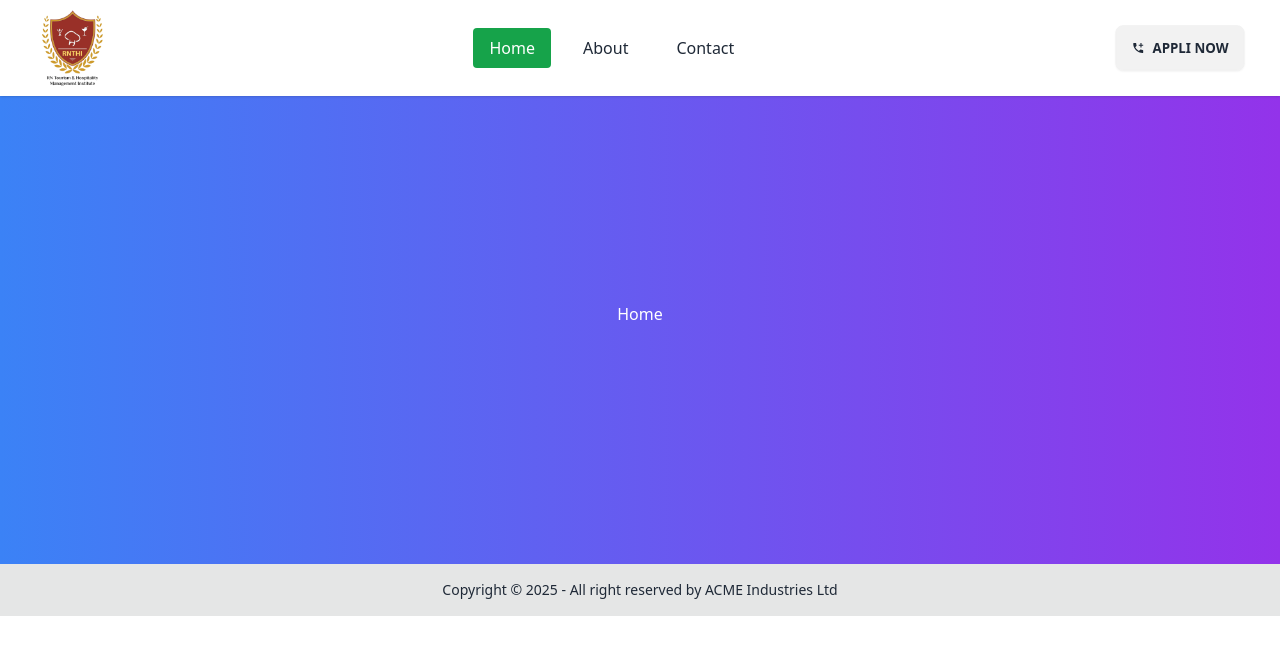
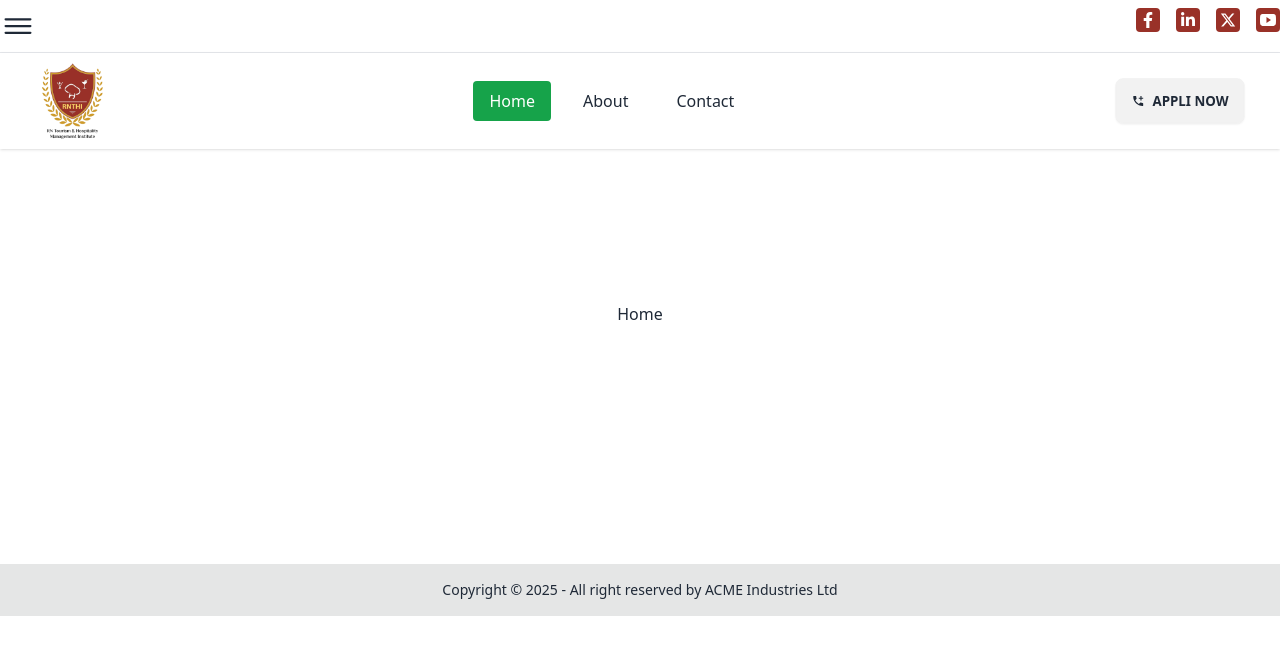
Before and after one commit to Hasibur14/RNTHI, a React (Vite) app: page / in a window 1280 px wide. Shown: the top 654 px of the page. Built offline with nearby package versions, Linux system fonts and the light colour scheme.

Commit message:
[ADD] sidebar

```diff
--- a/src/Layout/Root.jsx
+++ b/src/Layout/Root.jsx
@@ -1,11 +1,14 @@
 import { Outlet } from "react-router-dom";
 import Footer from "../components/Shared/Footer/Footer";
 import Navbar from "../components/Shared/Navbar/Navbar";
+import Sidebar from "../components/Sidebar/Sidebar";
 
 const Root = () => {
     return (
-        <div className="font-lato bg-gradient-to-r from-blue-500 to-purple-600 text-white">
+        <div className="">
             <div className="h-16 shadow-lg">
+                <Sidebar />
+                <hr />
                 <Navbar />
             </div>
             <div className="min-h-[calc(100vh-300px)] flex items-center justify-center">
--- a/src/components/Sidebar/Sidebar.jsx
+++ b/src/components/Sidebar/Sidebar.jsx
@@ -1,11 +1,56 @@
 import React from 'react'
+import { FaFacebookF, FaLinkedinIn } from 'react-icons/fa';
+import { FaXTwitter } from 'react-icons/fa6';
+import { IoLogoYoutube } from 'react-icons/io';
+import { IoMenuOutline } from 'react-icons/io5';
+import { Link } from 'react-router-dom';
 
 const Sidebar = () => {
     return (
-        <div>
+        <div className='container mx-auto max-w-7xl flex py-2'>
+            {/* Sidebar menu */}
+            <div className="drawer">
+                <input id="my-drawer" type="checkbox" className="drawer-toggle" />
+                <div className="drawer-content">
+                    {/* Page content here */}
+                    <label htmlFor="my-drawer" className="drawer-button">
+                        <IoMenuOutline className='text-4xl' />
+                    </label>
+                </div>
+                <div className="drawer-side mt">
+                    <label htmlFor="my-drawer" aria-label="close sidebar" className="drawer-overlay"></label>
+                    <ul className="menu bg-base-200 text-base-content min-h-full w-80 p-4 pt-16">
+                        {/* Sidebar content here */}
+                        <li>
+                            <Link to="/">Home</Link>
+                        </li>
+                        <li>
+                            <Link to="/about">About</Link>
+                        </li>
+                        <li>
+                            <Link to="/about">Comtact</Link>
+                        </li>
+                    </ul>
+                </div>
+            </div>
+            {/* Social Media */}
+            <div className="flex space-x-4">
+                <a href="https://facebook.com" target="_blank" rel="noopener noreferrer" aria-label="Follow us on Facebook">
+                    <FaFacebookF className="text-2xl p-1 rounded bg-primary-light text-white hover:bg-white hover:text-pribg-primary-light transition duration-500" />
+                </a>
+                <a href="https://linkedin.com" target="_blank" rel="noopener noreferrer" aria-label="Follow us on LinkedIn">
+                    <FaLinkedinIn className="text-2xl p-1 rounded bg-primary-light text-white hover:bg-white hover:text-pribg-primary-light transition duration-500" />
+                </a>
+                <a href="https://twitter.com" target="_blank" rel="noopener noreferrer" aria-label="Follow us on Twitter">
+                    <FaXTwitter className="text-2xl p-1 rounded bg-primary-light text-white hover:bg-white hover:text-pribg-primary-light transition duration-500" />
+                </a>
+                <a href="mailto:info@example.com" target="_blank" rel="noopener noreferrer" aria-label="Email us">
+                    <IoLogoYoutube className="text-2xl p-1 rounded bg-primary-light text-white hover:bg-white hover:text-pribg-primary-light transition duration-500" />
+                </a>
 
+            </div>
         </div>
     )
 }
 
-export default Sidebar ;
+export default Sidebar;
```
